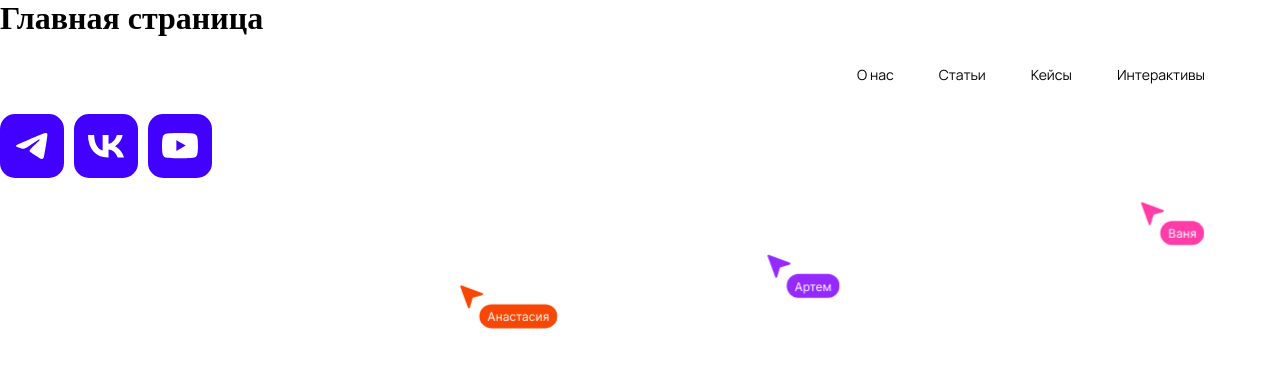
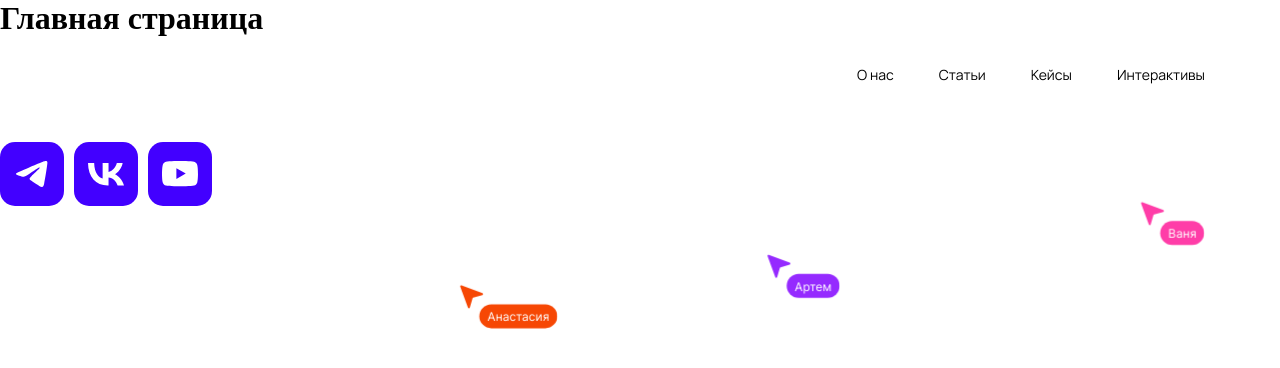
Before and after one commit to machere13/HSE_2.4_Connecteam_React, a Next.js app: page / in a window 1280 px wide. Shown: the top 368 px of the page. Built offline with nearby package versions, Linux system fonts and the light colour scheme.

Commit message:
feat: added component W_FooterIcons

```diff
--- a/pages/index.tsx
+++ b/pages/index.tsx
@@ -1,5 +1,5 @@
 import A_Cursor from '@/components/atoms/A_Cursor/A_Cursor'
-import C_FooterIcons from '@/components/collections/C_FooterIcons/C_FooterIcons'
+import W_FooterIcons from '@/components/wrappers/W_FooterIcons/W_FooterIcons'
 import O_Header from '@/components/organisms/O_Header/O_Header'
 
 export default function MainPage() {
@@ -31,7 +31,7 @@
       <h1>Главная страница</h1>
       <O_Header />
       <A_Cursor cursors={cursors} />
-      <C_FooterIcons></C_FooterIcons>
+      <W_FooterIcons></W_FooterIcons>
     </div>
   )
 }
--- /dev/null
+++ b/src/components/wrappers/W_FooterIcons/W_FooterIcons.module.css
@@ -0,0 +1,15 @@
+.wrapper{
+    display: flex;
+    flex-direction: column;
+    gap: var(--spacing-10);
+}
+
+.wrapper > p{
+    color: var(--color-main-white);
+}
+
+@media (max-width: 720px) {
+    .wrapper > p{
+        display: none;
+    }
+}
--- /dev/null
+++ b/src/components/wrappers/W_FooterIcons/W_FooterIcons.tsx
@@ -0,0 +1,12 @@
+import React from 'react'
+import styles from './W_FooterIcons.module.css'
+import C_FooterIcons from '@/components/collections/C_FooterIcons/C_FooterIcons'
+
+export default function W_FooterIcons() {
+  return (
+    <div className={styles.wrapper}>
+        <p>Мы в соц. сетях:</p>
+        <C_FooterIcons/>
+    </div>
+  )
+}
```
